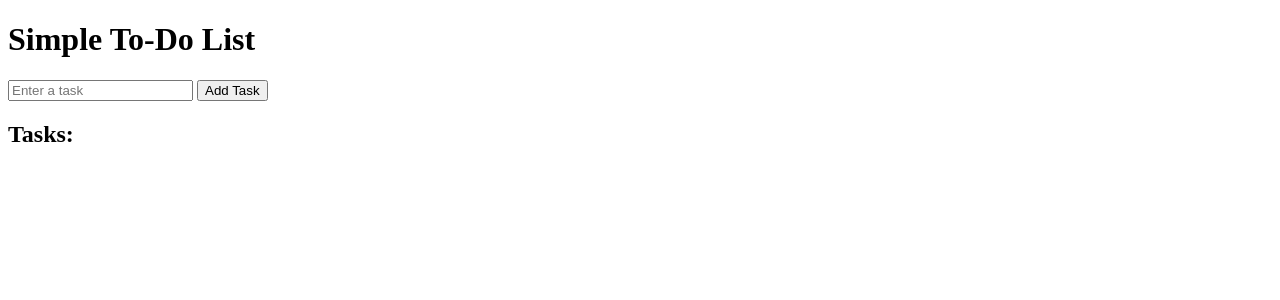
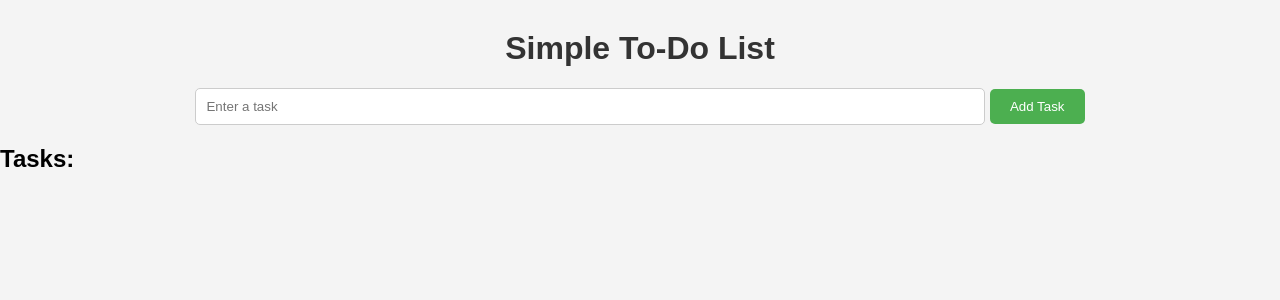
Before and after one commit to ajeetkumar-biradar/scifor, a Flask app: page / in a window 1280 px wide. Shown: the top 300 px of the page. Run offline with Flask 3, Linux system fonts and the light colour scheme.

Commit message:
Add files via upload

```diff
--- a/flask_todo/app.py
+++ b/flask_todo/app.py
@@ -3,18 +3,14 @@ from flask import Flask, render_template, request, redirect, url_for
 
 app = Flask(__name__)
 
-# Initialize a list to store tasks
 tasks = []
 
 
 @app.route('/', methods=['GET', 'POST'])
 def index():
     if request.method == 'POST':
-        # Get the task from the form
         task = request.form['task']
-        # Add the task to the list
         tasks.append(task)
-        # Redirect to the home page
         return redirect(url_for('index'))
     return render_template('index.html', tasks=tasks)
 
--- a/flask_todo/templates/index.html
+++ b/flask_todo/templates/index.html
@@ -1,10 +1,56 @@
-<!-- templates/index.html -->
 <!DOCTYPE html>
 <html lang="en">
 <head>
     <meta charset="UTF-8">
     <meta name="viewport" content="width=device-width, initial-scale=1.0">
     <title>Simple To-Do List</title>
+    <style>
+        body {
+            font-family: Arial, sans-serif;
+            background-color: #f4f4f4;
+            margin: 0;
+            padding: 0;
+            box-sizing: border-box;
+        }
+        h1 {
+            text-align: center;
+            margin-top: 30px;
+            color: #333;
+        }
+        form {
+            text-align: center;
+            margin-top: 20px;
+        }
+        input[type="text"] {
+            padding: 10px;
+            width: 60%;
+            border-radius: 5px;
+            border: 1px solid #ccc;
+        }
+        button {
+            padding: 10px 20px;
+            background-color: #4CAF50;
+            color: white;
+            border: none;
+            border-radius: 5px;
+            cursor: pointer;
+        }
+        button:hover {
+            background-color: #45a049;
+        }
+        ul {
+            list-style-type: none;
+            padding: 0;
+            text-align: center;
+        }
+        li {
+            background-color: #fff;
+            padding: 10px;
+            margin: 5px;
+            border-radius: 5px;
+            box-shadow: 0 2px 2px rgba(0, 0, 0, 0.1);
+        }
+    </style>
 </head>
 <body>
     <h1>Simple To-Do List</h1>
```
Also changed, not shown: other parts of flask_todo/templates/index.html (+1 -1 lines).
